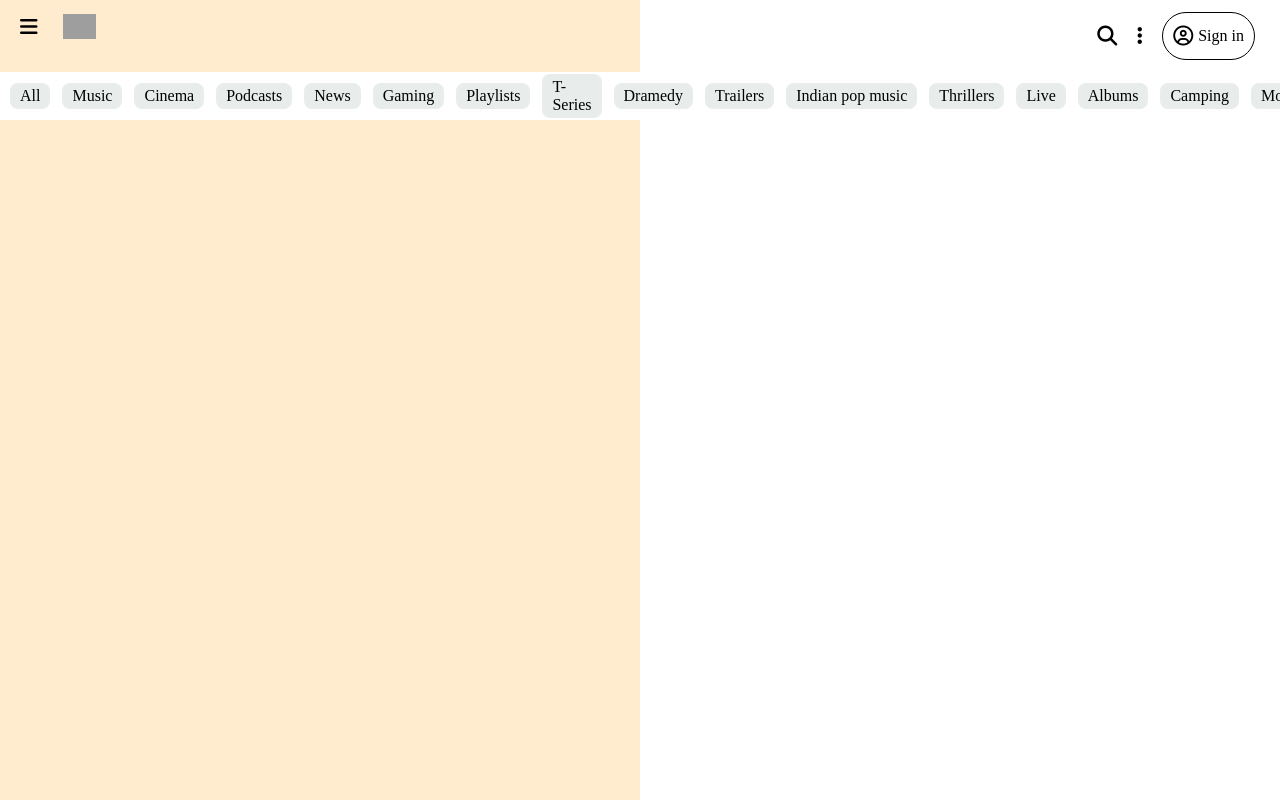
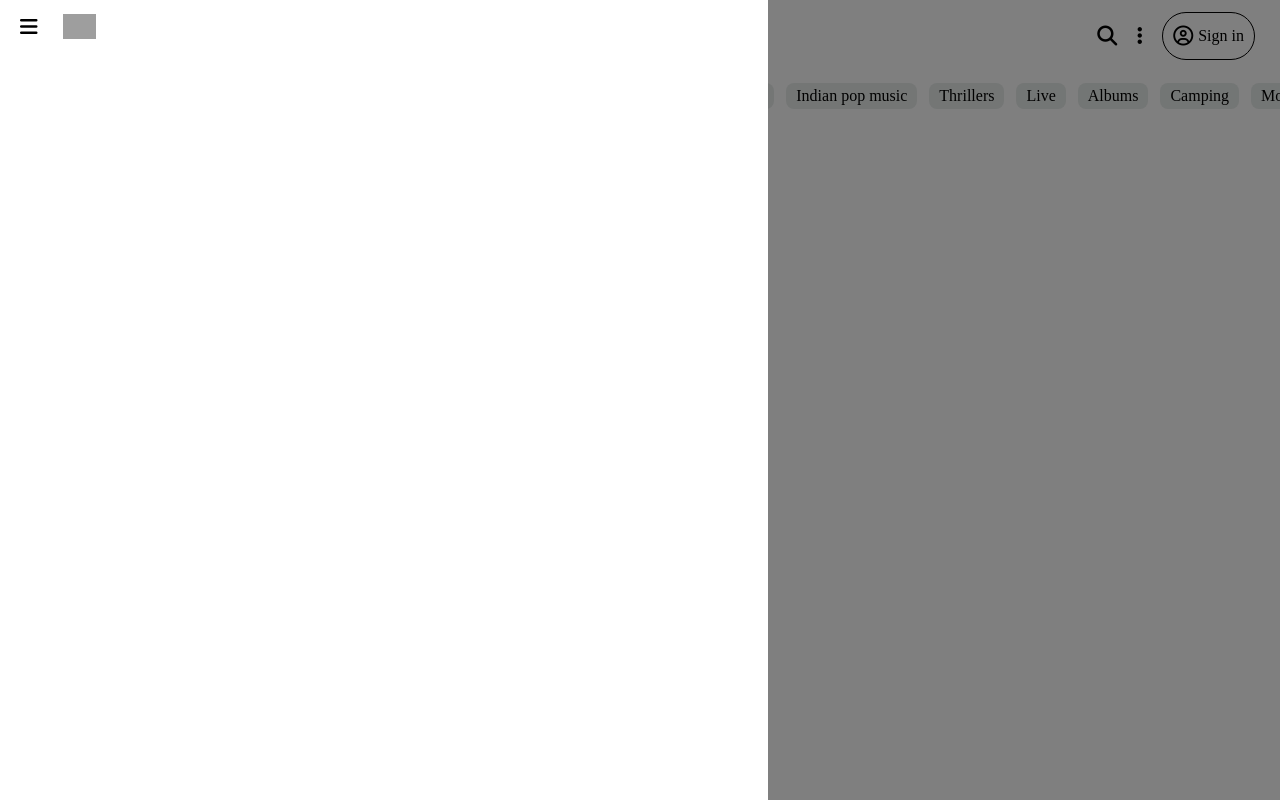
Before and after one commit to Mega-nathan/YouTube_Clone, a plain HTML site: page index.html in a window 1280 px wide. Both pictures are taken after a click on the icon 23 px from the left and 36 px from the top of the page. Drawn offline with Linux system fonts and the light colour scheme; grey boxes are pictures that could not be loaded.

Commit message:
Updated index.css

```diff
--- a/index.css
+++ b/index.css
@@ -6,6 +6,16 @@
 
 .hidden{
     display: none;
+}
+
+.overlay {
+    position: fixed;
+    top: 0;
+    left: 0;
+    width: 100%;
+    height: 100vh;
+    background-color: rgba(0, 0, 0, 0.5);
+    z-index: 500;
 }
 
 .bg-container{
@@ -77,11 +87,12 @@
 
 .hero-section-left{
     height: 100vh;
-    width: 50vw;
-    background-color: blanchedalmond;
+    width: 60vw;
+    background-color: white;
     position: fixed;
     top: 0%;
     padding: 4px 10px;
+    z-index: 1000;
 }
 
 .hero-section-left-top{
```
